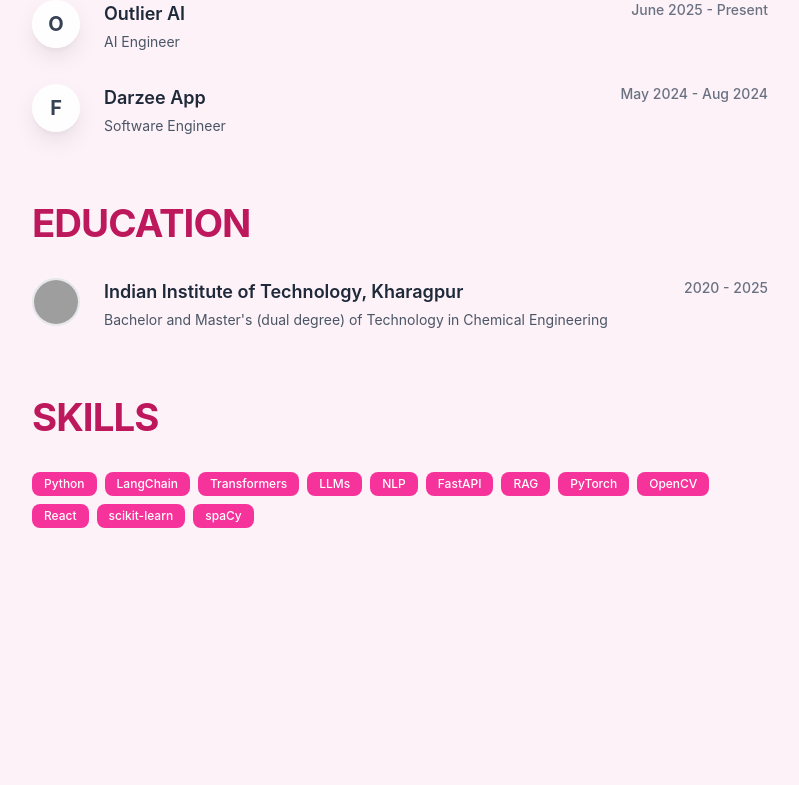
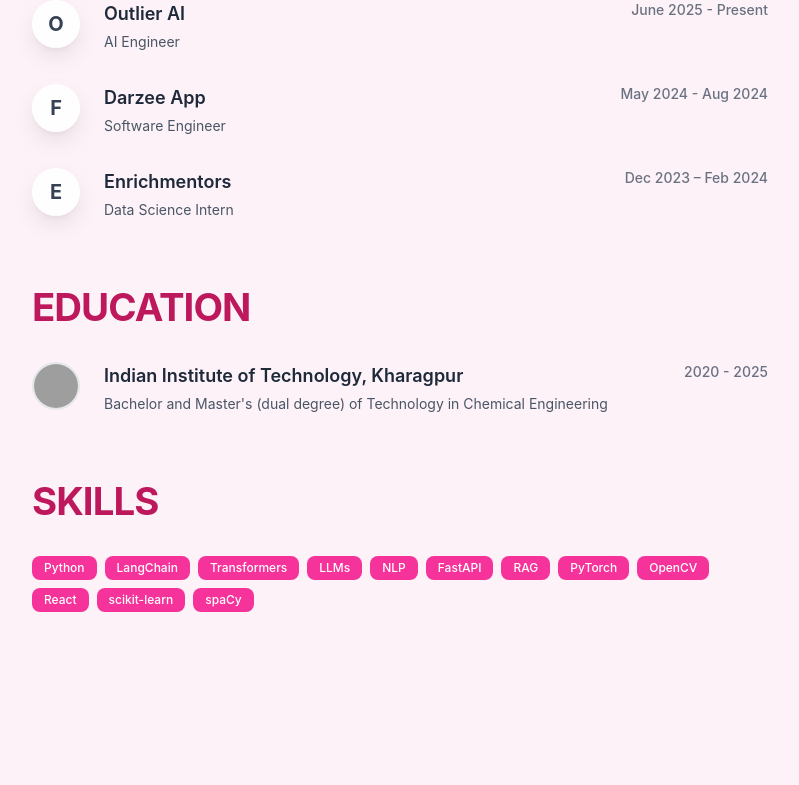
Before and after one commit to shrutikp77/shrutikp77.github.io, a React (Vite) app: page / in a window 1280 px wide. Shown: the part 2746-3531 px from the top of the page, without its empty margins (240-1039 px from the left). Built offline with nearby package versions, Linux system fonts and the light colour scheme; grey boxes are pictures that could not be loaded.

Commit message:
internship added

```diff
--- a/src/components/Resume.jsx
+++ b/src/components/Resume.jsx
@@ -3,14 +3,38 @@
 import { useState } from 'react';
 
 export default function Resume() {
-  // ... (your data arrays remain the same) ...
   const workExperience = [
-    { company: "Outlier AI", role: "AI Engineer", date: "June 2025 - Present", icon: "O" },
-    { company: "Darzee App", role: "Software Engineer", date: "May 2024 - Aug 2024", icon: "F" },
+    {
+      company: "Outlier AI",
+      role: "AI Engineer",
+      date: "June 2025 - Present",
+      icon: "O",
+      details: []
+    },
+    {
+      company: "Darzee App",
+      role: "Software Engineer",
+      date: "May 2024 - Aug 2024",
+      icon: "F",
+      details: []
+    },
+    {
+      company: "Enrichmentors",
+      role: "Data Science Intern",
+      date: "Dec 2023 – Feb 2024",
+      icon: "E",
+    }
   ];
+
   const education = [
-    { school: "Indian Institute of Technology, Kharagpur", degree: "Bachelor and Master's (dual degree) of Technology in Chemical Engineering", date: "2020 - 2025",img: 'https://encrypted-tbn0.gstatic.com/images?q=tbn:ANd9GcQIYOhXbc8qMqc9UXtm9ibAU6cxiAjHEKPGFg&shttps://datahubkgp.org/images/logo/iit.png'}
+    {
+      school: "Indian Institute of Technology, Kharagpur",
+      degree: "Bachelor and Master's (dual degree) of Technology in Chemical Engineering",
+      date: "2020 - 2025",
+      img: 'https://encrypted-tbn0.gstatic.com/images?q=tbn:ANd9GcQIYOhXbc8qMqc9UXtm9ibAU6cxiAjHEKPGFg&shttps://datahubkgp.org/images/logo/iit.png'
+    }
   ];
+
   const skills = [
     "Python", "LangChain", "Transformers", "LLMs", "NLP", "FastAPI", "RAG", "PyTorch", "OpenCV", "React", "scikit-learn", "spaCy"
   ];
@@ -23,7 +47,8 @@
           <h2 className="text-xl font-bold mb-8 text-gray-800 uppercase tracking-wider">Work Experience</h2>
           <div className="space-y-8">
             {workExperience.map((job, idx) => (
-              <div key={idx} className="flex items-start justify-between">
+              <div key={idx} className="flex flex-col">
+                <div className="flex items-start justify-between">
                   <div className="flex items-start space-x-6">
                     <div className="w-12 h-12 flex items-center justify-center rounded-full bg-white border-2 border-gray-200 text-xl font-bold text-gray-700 flex-shrink-0">
                       {job.icon}
@@ -35,13 +60,21 @@
                   </div>
                   <div className="text-gray-500 text-sm font-medium ml-4 flex-shrink-0">{job.date}</div>
                 </div>
+                {/* Job details if available */}
+                {job.details && job.details.length > 0 && (
+                  <ul className="list-disc list-inside mt-3 ml-20 text-sm text-gray-600 space-y-1">
+                    {job.details.map((detail, i) => (
+                      <li key={i}>{detail}</li>
+                    ))}
+                  </ul>
+                )}
+              </div>
             ))}
           </div>
         </section>
 
         {/* Education */}
         <section className="mb-12">
-          {/* 👇 ADDED mt-16 for spacing above the heading */}
           <h2 className="mt-16 text-xl font-bold mb-8 text-gray-800 uppercase tracking-wider">Education</h2>
           <div className="space-y-8">
             {education.map((edu, idx) => (
@@ -71,7 +104,6 @@
 
         {/* Skills */}
         <section>
-          {/* 👇 ADDED mt-16 for spacing above the heading */}
           <h2 className="mt-16 text-xl font-bold mb-8 text-gray-800 uppercase tracking-wider">Skills</h2>
           <div className="flex flex-wrap gap-2">
             {skills.map((skill, idx) => (
```
Lines whose indentation alone changed are shown as unchanged.
